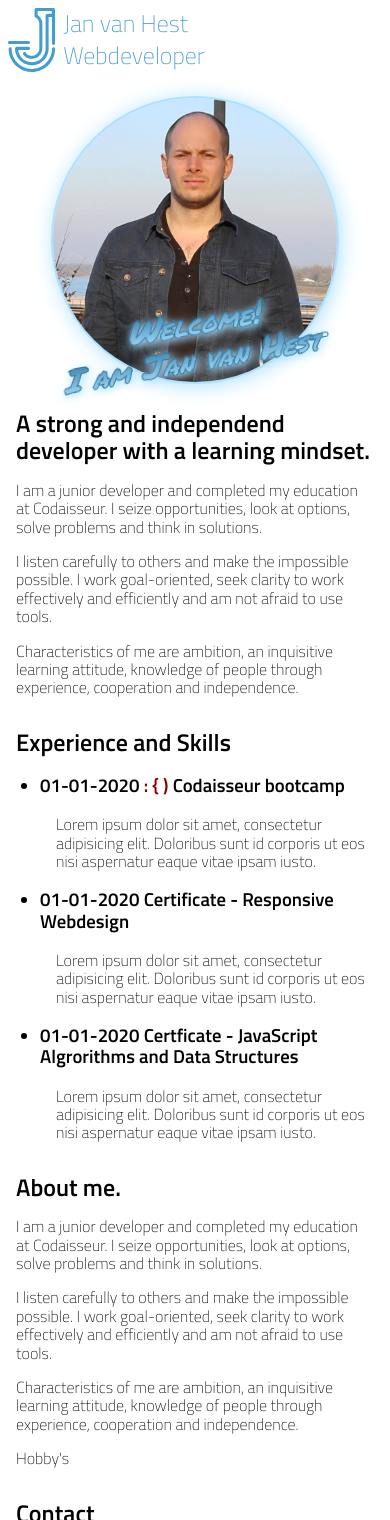
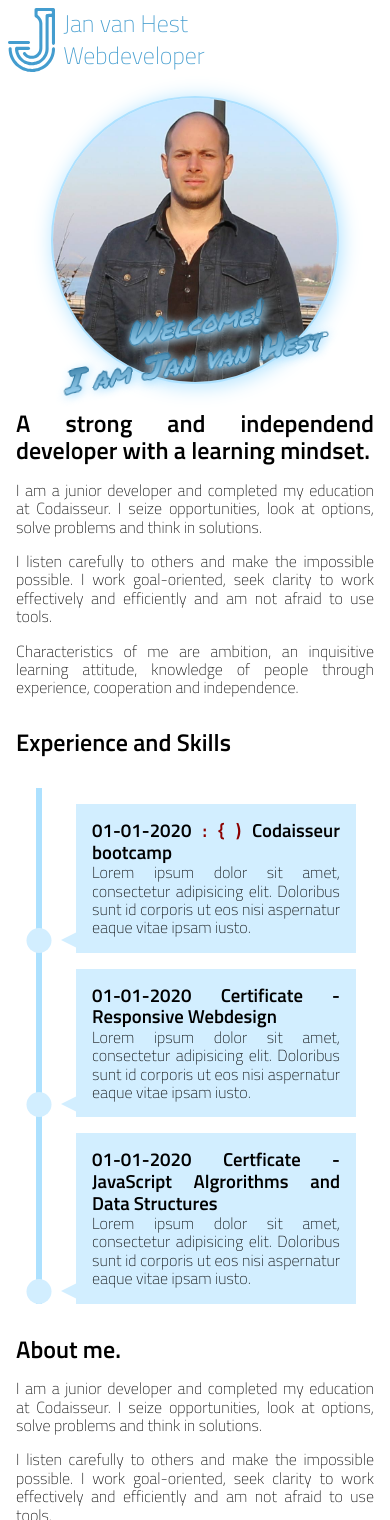
Before and after one commit to jhhest/porftolio-site, a React (Create React App) app: page / in a window 390 px wide. Shown: the top 1520 px of the page. Built offline with nearby package versions, Linux system fonts and the light colour scheme.

Commit message:
Finalized the Timeline

```diff
--- a/src/index.css
+++ b/src/index.css
@@ -4,6 +4,7 @@
   --logo-color: #449dcfff;
   --primary: rgb(50, 121, 161);
   --primary-accent: rgb(173, 225, 255);
+  --primary-light: rgb(210, 238, 255);
   --Pink: #ff0ff8;
   --codaisseur: darkred;
   --freecodecamp: darkgreen;
@@ -12,9 +13,12 @@
 
 * {
   box-sizing: border-box;
+  margin: 0px;
+  padding: 0px;
 }
 body {
   margin: 0;
+  padding: 0;
   font-family: "Titillium Web", sans-serif, -apple-system, BlinkMacSystemFont,
     "Segoe UI", "Roboto", "Oxygen", "Ubuntu", "Cantarell", "Fira Sans",
     "Droid Sans", "Helvetica Neue", sans-serif;
@@ -36,10 +40,10 @@ code {
     monospace;
 }
 
-#appFlexbox {
+/* #appFlexbox {
   display: flex;
   flex-direction: column;
-}
+} */
 
 header {
   height: 5rem;
@@ -68,8 +72,6 @@ i {
 nav ul {
   list-style: none;
   height: 5rem;
-  margin: 0;
-  padding: 0;
   align-items: center;
   justify-content: space-between;
   display: none;
@@ -111,6 +113,7 @@ section#about,
 section#contact {
   margin: 0 auto;
   max-width: var(--max-width);
+  text-align: justify;
 }
 /* Intro */
 section#intro {
@@ -161,3 +164,108 @@ section#intro h1 {
   -webkit-text-stroke: 1px var(--primary);
   /* padding-left: 80px; */
 }
+
+section#timeline div p {
+  margin: 0;
+}
+
+section#timeline ul {
+  list-style: none;
+  margin: 0;
+  padding: 1rem;
+}
+
+/* create line */
+
+section#timeline li {
+  position: relative;
+  width: 6px;
+  margin: 0 auto;
+  padding-top: 1rem;
+  background: var(--primary-accent);
+}
+
+/* boxes */
+
+#timeline ul li div {
+  position: relative;
+  bottom: 0;
+  width: 400px;
+  padding: 1rem;
+  background: var(--primary-light);
+  transition: all 0.5s ease-in-out;
+}
+
+/* Right Side */
+#timeline ul li:nth-child(odd) div {
+  left: 40px;
+}
+
+/* Left Side */
+
+#timeline ul li:nth-child(even) div {
+  left: -434px;
+}
+
+#timeline ul li:after {
+  content: "";
+  position: absolute;
+  left: 50%;
+  bottom: 0;
+  width: 25px;
+  height: 25px;
+  background: var(--primary-light);
+  transform: translateX(-50%);
+  border-radius: 50%;
+  transition: background 0.5s ease-in-out;
+}
+
+/* Arrows base */
+#timeline div:before {
+  content: "";
+  position: absolute;
+  bottom: 5px;
+  width: 0;
+  height: 0;
+  border-style: solid;
+}
+
+/* right side arrows */
+#timeline ul li:nth-child(odd) div:before {
+  left: -15px;
+  border-width: 8px 16px 8px 0;
+  border-color: transparent var(--primary-light) transparent transparent;
+}
+
+#timeline ul li:nth-child(even) div:before {
+  right: -15px;
+  border-width: 8px 0px 8px 16px;
+  border-color: transparent transparent transparent var(--primary-light);
+}
+
+@media (max-width: 900px) {
+  #timeline ul li div {
+    width: 250px;
+  }
+
+  #timeline ul li:nth-child(even) div {
+    left: -284px;
+  }
+}
+
+@media (max-width: 600px) {
+  #timeline ul li {
+    margin-left: 20px;
+  }
+  #timeline ul li div {
+    width: calc(100vw - 110px);
+  }
+  #timeline ul li:nth-child(even) div {
+    left: 40px;
+  }
+  #timeline ul li:nth-child(even) div:before {
+    left: -15px;
+    border-width: 8px 16px 8px 0;
+    border-color: transparent var(--primary-light);
+  }
+}
```
